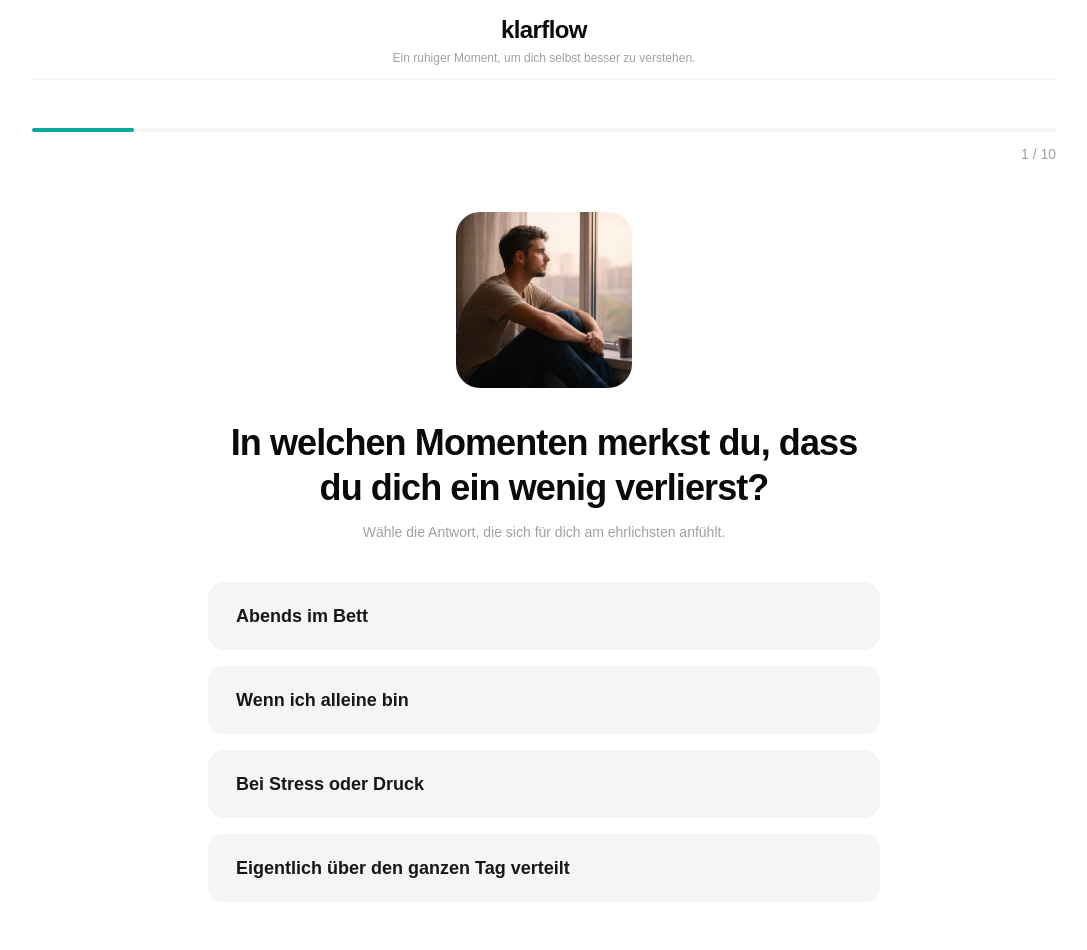
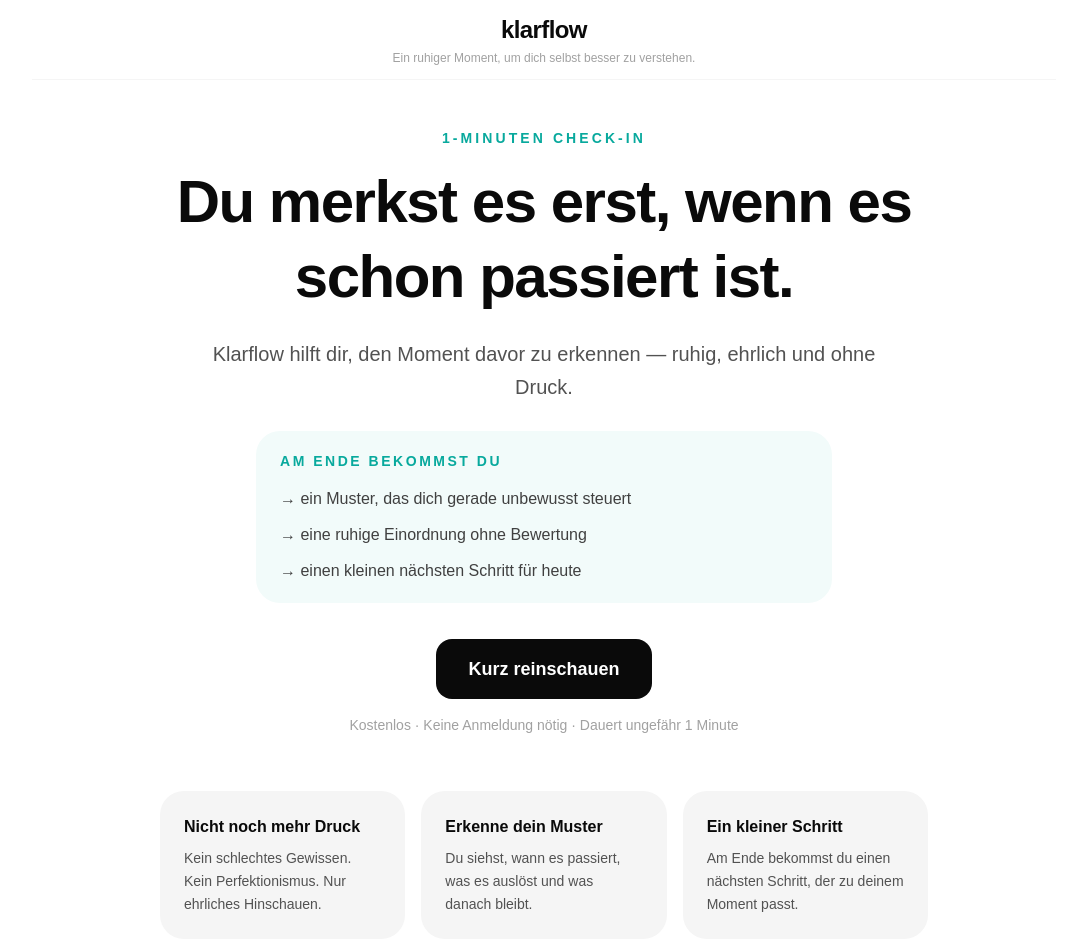
Before and after one commit to CaptainGregor/klarflow, a Next.js app: page / in a window 1280 px wide. Shown: the top 950 px of the page, without its empty margins (96-1183 px from the left). Before the commit the page ends 902 px from the top, so only its background shows below. Built offline with nearby package versions, Linux system fonts and the light colour scheme.

Commit message:
Improve question flow with helper text

```diff
--- a/app/page.tsx
+++ b/app/page.tsx
@@ -154,6 +154,7 @@ const visuals = [
 const steps = [
  {
   question: "In welchen Momenten merkst du, dass du dich ein wenig verlierst?",
+  helper: "Es gibt keine falsche Antwort. Wähle einfach, was sich am vertrautesten anfühlt.",
   options: [
     "Abends im Bett",
     "Wenn ich alleine bin",
@@ -163,6 +164,7 @@ const steps = [
 },
 {
   question: "Wie bewusst ist dir dieser Moment, wenn es passiert?",
+  helper: "Wichtig ist nicht, perfekt zu beschreiben — sondern ehrlich zu bemerken.",
   options: [
       "Ich merke es kaum",
       "Ich merke es, aber mache weiter",
@@ -172,6 +174,7 @@ const steps = [
   },
 {
   question: "Was ist meistens der Auslöser?",
+  helper: "Oft steckt hinter dem Verhalten ein Auslöser. Schau nur, was am ehesten passt.",
   options: [
       "Langeweile",
       "Stress oder Überforderung",
@@ -181,6 +184,7 @@ const steps = [
   },
  {
   question: "Wie lange bleibst du typischerweise darin?",
+  helper: "Es geht nicht um Schuld. Nur darum, wie stark der Moment dich mitnimmt.",
   options: [
       "Nur ein paar Minuten",
       "Oft länger als geplant",
@@ -190,6 +194,7 @@ const steps = [
   },
 {
   question: "Wie fühlst du dich danach?",
+  helper: "Wähle nicht die Antwort, die besser klingt — sondern die, die näher dran ist.",
   options: [
       "Neutral",
       "Leicht unzufrieden",
@@ -199,10 +204,12 @@ const steps = [
   },
 {
   question: "Wie sehr beeinflusst das deinen Alltag?",
+  helper: "Manchmal wirkt ein Muster leise. Manchmal deutlich. Beides darf sein.",
   options: ["Kaum", "Ein bisschen", "Spürbar", "Es belastet mich deutlich"],
   },
 {
   question: "Hast du schon versucht, etwas daran zu ändern?",
+  helper: "Auch frühere Versuche zählen. Sie zeigen, dass ein Teil von dir bereits hinschaut.",
   options: [
       "Noch nicht",
       "Ein paar Mal",
@@ -212,6 +219,7 @@ const steps = [
   },
 {
   question: "Was hält dich am meisten davon ab, wirklich auszubrechen?",
+  helper: "Das Hindernis ist kein Charakterfehler. Es zeigt nur, wo Unterstützung fehlt.",
   options: [
       "Ich weiß nicht wie",
       "Mir fehlt die Disziplin",
@@ -221,10 +229,12 @@ const steps = [
   },
 {
   question: "Was würdest du dir stattdessen wünschen?",
+  helper: "Dein Wunsch zeigt, in welche Richtung dein System eigentlich will.",
   options: ["Mehr Kontrolle", "Mehr Fokus", "Mehr Energie", "Innere Ruhe"],
   },
  {
   question: "Wie bereit bist du, wirklich etwas zu verändern?",
+  helper: "Es geht nicht um Druck. Nur darum, wie viel Veränderung sich gerade möglich anfühlt.",
   options: [
       "Ich denke darüber nach",
       "Ich will kleine Schritte gehen",
@@ -272,7 +282,7 @@ export default function Home() {
   const [email, setEmail] = useState("");
   const [emailSaved, setEmailSaved] = useState(false);
   const [emailError, setEmailError] = useState("");
-
+const [started, setStarted] = useState(false);
   useEffect(() => {
     const loadUserData = async (userEmail: string) => {
       const response = await fetch("/api/get-lead", {
@@ -294,6 +304,7 @@ export default function Home() {
 
 if (isReturning) {
   setShowReturnScreen(true);
+  setStarted(true);
 }
 
     if (emailParam) {
@@ -448,7 +459,77 @@ const handleReturningAnswer = async (answer: string) => {
           </div>
         </header>
 
-        {showReturnScreen ? (
+{!started ? (
+  <section className="mx-auto flex w-full max-w-4xl flex-1 items-center justify-center py-12 text-center">
+    <motion.div
+      initial={{ opacity: 0, y: 12 }}
+      animate={{ opacity: 1, y: 0 }}
+      transition={{ duration: 0.45, ease: "easeOut" }}
+      className="w-full"
+    >
+      <p className="mb-4 text-sm font-semibold uppercase tracking-[0.22em] text-[#08a99d]">
+        1-Minuten Check-in
+      </p>
+
+      <h1 className="mx-auto max-w-3xl text-5xl font-extrabold leading-tight tracking-tight md:text-6xl">
+        Du merkst es erst, wenn es schon passiert ist.
+      </h1>
+
+<p className="mx-auto mt-6 max-w-2xl text-xl leading-relaxed text-neutral-600">
+  Klarflow hilft dir, den Moment davor zu erkennen — ruhig, ehrlich und
+  ohne Druck.
+</p>
+
+<div className="mx-auto mt-7 max-w-xl rounded-3xl bg-[#f2fbfa] px-6 py-5 text-left">
+  <p className="text-sm font-semibold uppercase tracking-[0.18em] text-[#08a99d]">
+    Am Ende bekommst du
+  </p>
+
+  <div className="mt-4 grid gap-3 text-base text-neutral-700">
+    <p>→ ein Muster, das dich gerade unbewusst steuert</p>
+    <p>→ eine ruhige Einordnung ohne Bewertung</p>
+    <p>→ einen kleinen nächsten Schritt für heute</p>
+  </div>
+</div>
+
+      <button
+        onClick={() => setStarted(true)}
+        className="mt-9 rounded-2xl bg-neutral-950 px-8 py-4 text-lg font-bold text-white transition hover:bg-neutral-800 active:scale-[0.98]"
+      >
+        Kurz reinschauen
+      </button>
+
+      <p className="mt-4 text-sm text-neutral-400">
+        Kostenlos · Keine Anmeldung nötig · Dauert ungefähr 1 Minute
+      </p>
+
+      <div className="mx-auto mt-14 grid max-w-3xl gap-4 text-left md:grid-cols-3">
+        <div className="rounded-3xl bg-neutral-100 p-6">
+          <h3 className="font-bold">Nicht noch mehr Druck</h3>
+          <p className="mt-2 text-sm leading-relaxed text-neutral-600">
+            Kein schlechtes Gewissen. Kein Perfektionismus. Nur ehrliches
+            Hinschauen.
+          </p>
+        </div>
+
+        <div className="rounded-3xl bg-neutral-100 p-6">
+          <h3 className="font-bold">Erkenne dein Muster</h3>
+          <p className="mt-2 text-sm leading-relaxed text-neutral-600">
+            Du siehst, wann es passiert, was es auslöst und was danach bleibt.
+          </p>
+        </div>
+
+        <div className="rounded-3xl bg-neutral-100 p-6">
+          <h3 className="font-bold">Ein kleiner Schritt</h3>
+          <p className="mt-2 text-sm leading-relaxed text-neutral-600">
+            Am Ende bekommst du einen nächsten Schritt, der zu deinem Moment
+            passt.
+          </p>
+        </div>
+      </div>
+    </motion.div>
+  </section>
+) : showReturnScreen ? (
     <section className="mx-auto flex w-full max-w-3xl flex-1 items-center justify-center py-12 text-center">
     <motion.div
       initial={{ opacity: 0 }}
@@ -467,8 +548,8 @@ const handleReturningAnswer = async (answer: string) => {
       </h1>
 
       <p className="mx-auto mt-5 max-w-xl text-lg leading-relaxed text-neutral-600">
-                Lass uns kurz schauen, wie es dir heute geht. Nur drei Fragen —
-                ruhig, ehrlich, ohne Druck.
+        Lass uns kurz schauen, wie es dir heute geht. Nur drei Fragen — ruhig,
+        ehrlich, ohne Druck.
       </p>
 
       {previousInsight && (
@@ -636,7 +717,7 @@ const handleReturningAnswer = async (answer: string) => {
                   </h1>
 
               <p className="mt-3 text-sm text-neutral-400">
-                    Wähle die Antwort, die sich für dich am ehrlichsten anfühlt.
+  {steps[step].helper || "Wähle die Antwort, die sich für dich am ehrlichsten anfühlt."}
 </p>
 
                   <div className="mx-auto mt-10 grid w-full max-w-2xl gap-4">
@@ -694,13 +775,11 @@ const handleReturningAnswer = async (answer: string) => {
 
             <div className="mt-8 rounded-3xl bg-neutral-950 p-7 text-white">
               <h3 className="text-center text-2xl font-extrabold">
-                Möchtest du diesen Moment nicht verlieren?
+                Soll ich dir deinen Klarflow zusenden?
               </h3>
 
               <p className="mx-auto mt-4 max-w-xl text-center leading-relaxed text-neutral-300">
-                Du hast gerade etwas bei dir erkannt, das im Alltag oft
-                untergeht. Wenn du möchtest, senden wir dir deinen persönlichen
-                Überblick und die nächsten Schritte per E-Mail.
+               Damit du diesen Moment später wiederfindest, schicken wir dir deinen persönlichen Überblick und deinen kleinen nächsten Schritt per E-Mail.
               </p>
 
               <input
@@ -717,9 +796,9 @@ const handleReturningAnswer = async (answer: string) => {
 
  <button
   onClick={handleEmailSave}
-                className="mt-4 w-full rounded-2xl bg-[#4b28e8] py-4 font-bold text-white transition hover:bg-[#3d20c7]"
+  className="mt-4 w-full rounded-2xl bg-[#08a99d] py-4 font-bold text-white transition hover:bg-[#078f86] active:scale-[0.98]"
 >
-                Moment speichern
+  Meinen Klarflow senden
 </button>
 
               <button className="mt-3 w-full rounded-2xl py-3 text-sm text-neutral-400 hover:text-white">
@@ -739,7 +818,7 @@ const handleReturningAnswer = async (answer: string) => {
               )}
 
               <p className="mt-5 text-center text-xs text-neutral-500">
-                Wir behandeln deine Angaben vertraulich.
+                Kein Spam. Kein Druck. Nur dein persönlicher Überblick.
               </p>
             </div>
 
```
Lines whose indentation alone changed are shown as unchanged.
